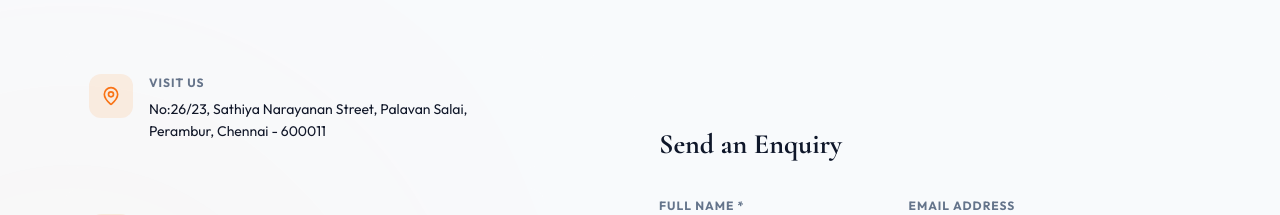
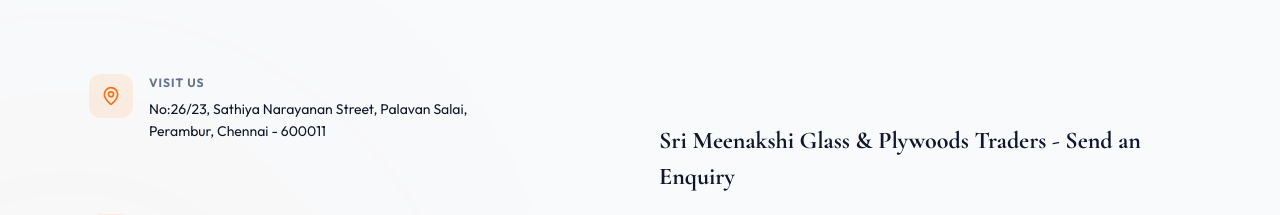
Before and after one commit to Aadhi-Techie/meenakshi, a React (Vite) app in the folder Meenakshi/: page / in a window 1280 px wide. Shown: the part 4480-4695 px from the top of the page. Built offline with nearby package versions, Linux system fonts and the light colour scheme; no server answers; the database is empty.

Commit message:
fix: update enquiry text and title for consistency in Contact component

```diff
--- a/Meenakshi/src/components/sections/Contact.jsx
+++ b/Meenakshi/src/components/sections/Contact.jsx
@@ -14,7 +14,7 @@
     call_now: "Call Now",
     send_sms: "Send SMS",
     whatsapp_us: "WhatsApp Us",
-    send_enquiry: "Send an Enquiry",
+    send_enquiry: "Sri Meenakshi Glass & Plywoods Traders - Send an Enquiry",
     full_name: "Full Name *",
     email_address: "Email Address",
     phone_number: "Phone Number *",
@@ -38,7 +38,7 @@
     call_now: "இப்போதே அழைக்க",
     send_sms: "எஸ்.எம்.எஸ் அனுப்ப",
     whatsapp_us: "வாட்ஸ்அப் செய்ய",
-    send_enquiry: "விசாரணை அனுப்பவும்",
+    send_enquiry: "ஸ்ரீ மீனாட்சி கிளாஸ் & பிளைவுட்ஸ் டிரேடர்ஸ் - விசாரணை",
     full_name: "முழு பெயர் *",
     email_address: "மின்னஞ்சல் முகவரி",
     phone_number: "தொலைபேசி எண் *",
@@ -85,7 +85,7 @@
       if (dbError) throw dbError;
 
       setStatusMessage(t('status_success'));
-      const whatsappText = `Hi Sri Meenakshi Traders,\n\nNew Enquiry from Website:\n\n👤 *Name:* ${formData.name}\n📞 *Phone:* ${formData.phone}\n📧 *Email:* ${formData.email || 'N/A'}\n🎯 *Interest:* ${formData.interest || 'N/A'}\n💬 *Message:* ${formData.message}`;
+      const whatsappText = `Hi Sri Meenakshi Glass & Plywoods Traders,\n\nNew Enquiry from Website:\n\n👤 *Name:* ${formData.name}\n📞 *Phone:* ${formData.phone}\n📧 *Email:* ${formData.email || 'N/A'}\n🎯 *Interest:* ${formData.interest || 'N/A'}\n💬 *Message:* ${formData.message}`;
       const whatsappUrl = `https://wa.me/${randomAdminWhatsApp}?text=${encodeURIComponent(whatsappText)}`;
 
       setFormData({ name: '', email: '', phone: '', interest: '', message: '' });
@@ -124,7 +124,7 @@
         <div className="contact-info-col" style={{ flex: "1 1 350px", display: "flex", flexDirection: "column", gap: "20px" }}>
 
           <Helmet>
-            <title>Contact Sri Meenakshi Traders | Perambur, Chennai</title>
+            <title>Contact | Sri Meenakshi Glass & Plywoods Traders | Perambur</title>
             <meta name="description" content="Visit Sri Meenakshi Traders in Perambur, Chennai. Get directions, contact number, and WhatsApp details for wholesale glass, plywood, and UPVC inquiries." />
           </Helmet>
 
@@ -203,7 +203,7 @@
 
           {/* Contact Form */}
           <div style={{ background: "rgba(255,255,255,0.02)", padding: "32px", borderRadius: "24px", border: "1px solid rgba(255,255,255,0.05)" }}>
-            <h3 style={{ fontSize: 28, fontWeight: 700, color: "var(--w)", fontFamily: "'Cormorant Garamond', serif", marginBottom: 32 }}>
+            <h3 style={{ fontSize: 24, fontWeight: 700, color: "var(--w)", fontFamily: "'Cormorant Garamond', serif", marginBottom: 32 }}>
               {t('send_enquiry')}
             </h3>
 
--- a/Meenakshi/src/pages/Admin.jsx
+++ b/Meenakshi/src/pages/Admin.jsx
@@ -4,7 +4,7 @@
 import { LogIn, PlusCircle, Image, CheckCircle, LogOut, Edit, Trash2, X, ArrowLeft, Package, MessageSquare, Wand2, Loader2 } from 'lucide-react';
 import { GoogleGenerativeAI } from '@google/generative-ai';
 
-// 🌟 Dynamic 3-Tier Category Data Structure 🌟
+//  Dynamic 3-Tier Category Data Structure
 const CATEGORY_DATA = {
   Glass: {
     Interior: ["Toughened Glass", "Laminated Glass", "Frosted Glass", "Decorative / Art Glass", "Clear Glass", "Mirrors"],
```
